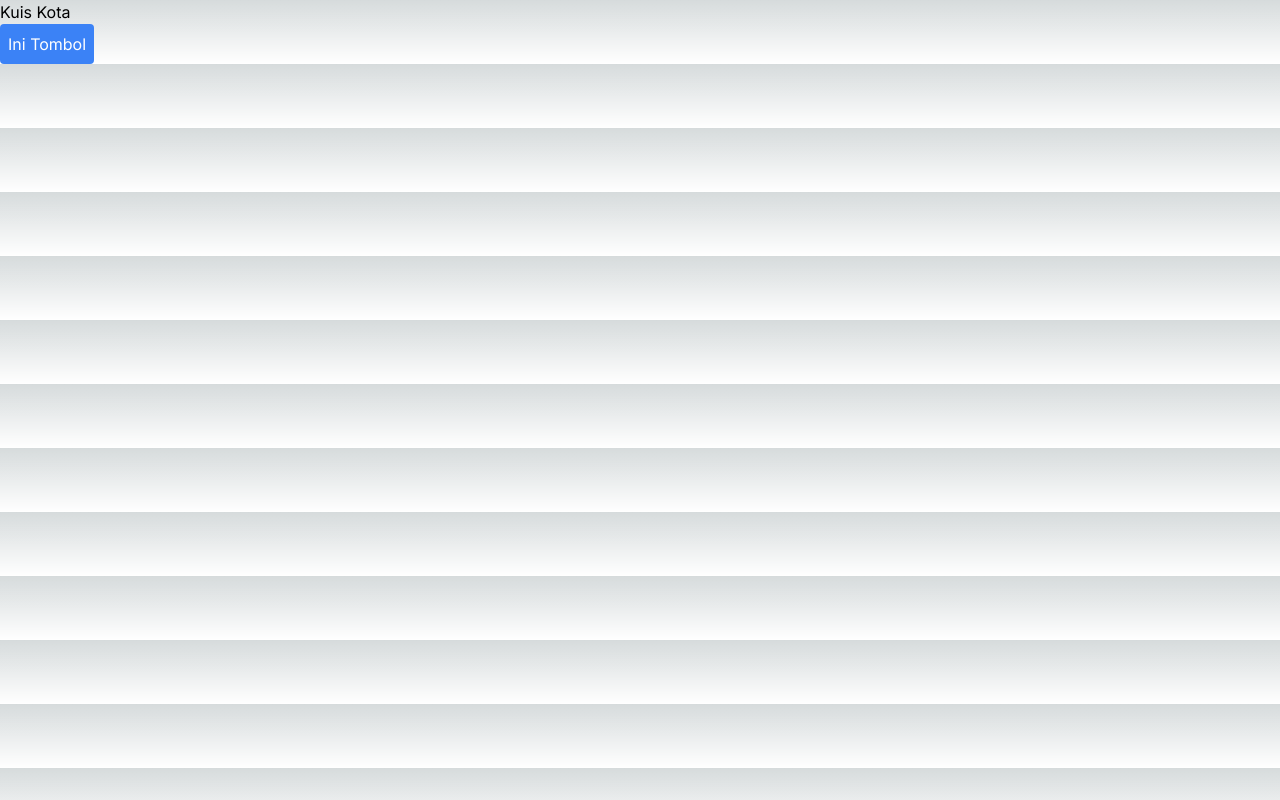
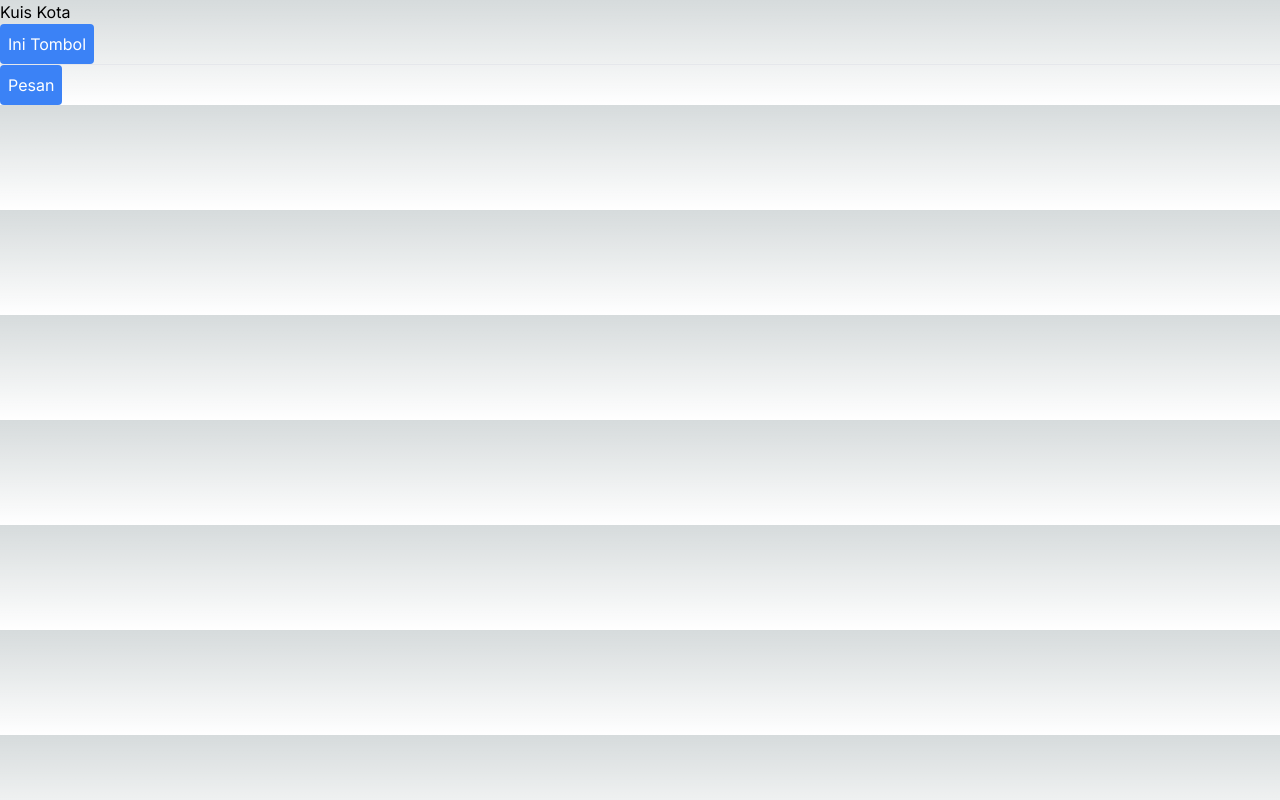
Before and after one commit to voltanz/pbf-2024, a Next.js app in the folder Week-04/04-event-dan-state/: page / in a window 1280 px wide. Built offline with nearby package versions, Linux system fonts and the light colour scheme.

Commit message:
W04: Praktikum 2

```diff
--- a/Week-04/04-event-dan-state/src/app/page.tsx
+++ b/Week-04/04-event-dan-state/src/app/page.tsx
@@ -1,13 +1,15 @@
 "use client";
-import Tombol_1 from "@/components/button";
+import Tombol_1, { Tombol_2 } from "@/components/button";
 
 export default function Home() {
     return (
         <>
-            <div className="container mx-auto">
-                <h2>Kuis Kota</h2>
-                <Tombol_1/>
-            </div>
+          <div className="container mx-auto">
+              <h2>Kuis Kota</h2>
+              <Tombol_1/>
+              <hr></hr>
+              <Tombol_2 isiPesan="Ini Pesanku" namaTombol="Pesan" />
+          </div>
         </>
     );
 }
--- a/Week-04/04-event-dan-state/src/components/button.tsx
+++ b/Week-04/04-event-dan-state/src/components/button.tsx
@@ -5,6 +5,16 @@
 //         </button>
 //     );
 // }
+
+export function Tombol_2({isiPesan, namaTombol}) {
+    return (
+        <button
+            className="bg-blue-500 hover:bg-blue-700 text-white p-2 rounded"
+            onClick={() => alert(isiPesan)}>
+            {namaTombol}
+        </button>
+    );
+}
 
 export default function Tombol_1() {
     // mnambahkan fungsi untuk menangani klik tomnol
```
Also changed, not shown: 3 other files (tests, documents, lock files or other folders).
